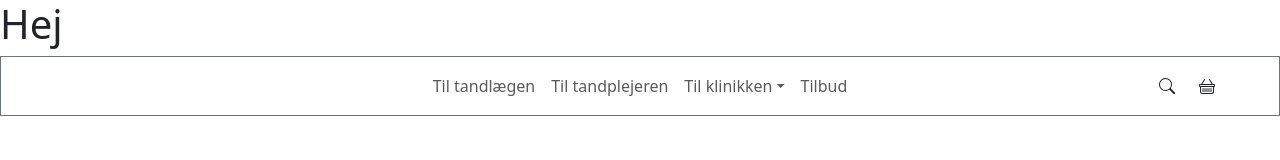
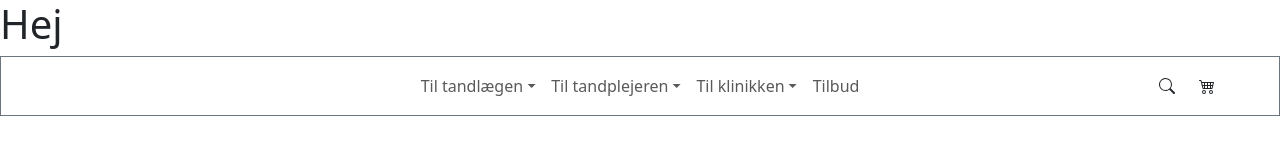
Before and after one commit to TheaHansen/FE-Hovedopgave-2024-2025, a React (Create React App) app: page / in a window 1280 px wide. Shown: the top 160 px of the page. Built offline with nearby package versions, Linux system fonts and the light colour scheme; no server answers.

Commit message:
Changed basket icon and added dropdown arrows

```diff
--- a/src/components/navbar.tsx
+++ b/src/components/navbar.tsx
@@ -2,7 +2,6 @@ import Container from 'react-bootstrap/Container';
 import Nav from 'react-bootstrap/Nav';
 import Navbar from 'react-bootstrap/Navbar';
 import NavDropdown from 'react-bootstrap/NavDropdown';
-import '../customCSS/navbar/dropdown.css';
 import '../customCSS/navbar/icon.css';
 
 
@@ -13,14 +12,14 @@ function NavigationBar() {
         {/*<Navbar.Toggle aria-controls="basic-navbar-nav" />
         <Navbar.Collapse id="basic-navbar-nav" className="justify-content-center">*/}
           <Nav className="ml-auto position-absolute start-50 translate-middle-x">
-            <NavDropdown title="Til tandlægen" id="basic-nav-dropdown" className="no-arrow-dropdown">
+            <NavDropdown title="Til tandlægen" id="basic-nav-dropdown">
               <NavDropdown.Item href="#action/3.1">Procedure</NavDropdown.Item>
               <NavDropdown.Item href="#action/3.2">
                 Tøj
               </NavDropdown.Item>
               <NavDropdown.Item href="#action/3.3">Værktøj</NavDropdown.Item>
             </NavDropdown>
-            <NavDropdown title="Til tandplejeren" id="basic-nav-dropdown" className="no-arrow-dropdown">
+            <NavDropdown title="Til tandplejeren" id="basic-nav-dropdown">
               <NavDropdown.Item href="#action/3.1">Procedure</NavDropdown.Item>
               <NavDropdown.Item href="#action/3.2">
                 Beklædning
@@ -45,8 +44,8 @@ function NavigationBar() {
         <svg xmlns="http://www.w3.org/2000/svg" width="16" height="16" fill="currentColor" className="bi bi-search" viewBox="0 0 16 16">
         <path d="M11.742 10.344a6.5 6.5 0 1 0-1.397 1.398h-.001q.044.06.098.115l3.85 3.85a1 1 0 0 0 1.415-1.414l-3.85-3.85a1 1 0 0 0-.115-.1zM12 6.5a5.5 5.5 0 1 1-11 0 5.5 5.5 0 0 1 11 0"/>
         </svg>
-        <svg xmlns="http://www.w3.org/2000/svg" width="16" height="16" fill="currentColor" className="bi bi-basket" viewBox="0 0 16 16">
-        <path d="M5.757 1.071a.5.5 0 0 1 .172.686L3.383 6h9.234L10.07 1.757a.5.5 0 1 1 .858-.514L13.783 6H15a1 1 0 0 1 1 1v1a1 1 0 0 1-1 1v4.5a2.5 2.5 0 0 1-2.5 2.5h-9A2.5 2.5 0 0 1 1 13.5V9a1 1 0 0 1-1-1V7a1 1 0 0 1 1-1h1.217L5.07 1.243a.5.5 0 0 1 .686-.172zM2 9v4.5A1.5 1.5 0 0 0 3.5 15h9a1.5 1.5 0 0 0 1.5-1.5V9zM1 7v1h14V7zm3 3a.5.5 0 0 1 .5.5v3a.5.5 0 0 1-1 0v-3A.5.5 0 0 1 4 10m2 0a.5.5 0 0 1 .5.5v3a.5.5 0 0 1-1 0v-3A.5.5 0 0 1 6 10m2 0a.5.5 0 0 1 .5.5v3a.5.5 0 0 1-1 0v-3A.5.5 0 0 1 8 10m2 0a.5.5 0 0 1 .5.5v3a.5.5 0 0 1-1 0v-3a.5.5 0 0 1 .5-.5m2 0a.5.5 0 0 1 .5.5v3a.5.5 0 0 1-1 0v-3a.5.5 0 0 1 .5-.5"/>
+        <svg xmlns="http://www.w3.org/2000/svg" width="16" height="16" fill="currentColor" className="bi bi-cart4" viewBox="0 0 16 16">
+        <path d="M0 2.5A.5.5 0 0 1 .5 2H2a.5.5 0 0 1 .485.379L2.89 4H14.5a.5.5 0 0 1 .485.621l-1.5 6A.5.5 0 0 1 13 11H4a.5.5 0 0 1-.485-.379L1.61 3H.5a.5.5 0 0 1-.5-.5M3.14 5l.5 2H5V5zM6 5v2h2V5zm3 0v2h2V5zm3 0v2h1.36l.5-2zm1.11 3H12v2h.61zM11 8H9v2h2zM8 8H6v2h2zM5 8H3.89l.5 2H5zm0 5a1 1 0 1 0 0 2 1 1 0 0 0 0-2m-2 1a2 2 0 1 1 4 0 2 2 0 0 1-4 0m9-1a1 1 0 1 0 0 2 1 1 0 0 0 0-2m-2 1a2 2 0 1 1 4 0 2 2 0 0 1-4 0"/>
         </svg>
         </div>
       </Container>
--- a/src/customCSS/navbar/dropdown.css
+++ /dev/null
@@ -1,3 +0,0 @@
-.no-arrow-dropdown .dropdown-toggle::after {
-    display: none;
-  }
```
